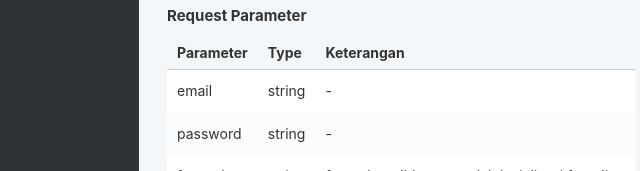
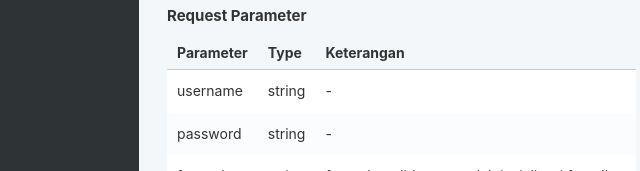
Before and after one commit to 99ridho/come-backend, a plain HTML site: page docs/index.html in a window 1280 px wide. Shown: the part 629-800 px from the top of the page, 91-731 px from the left. Drawn offline with Linux system fonts and the light colour scheme.

Commit message:
update login docs

```diff
--- a/docs/index.html
+++ b/docs/index.html
@@ -314,7 +314,7 @@
 </tr>
 </thead><tbody>
 <tr>
-<td>email</td>
+<td>username</td>
 <td>string</td>
 <td>-</td>
 </tr>
```
